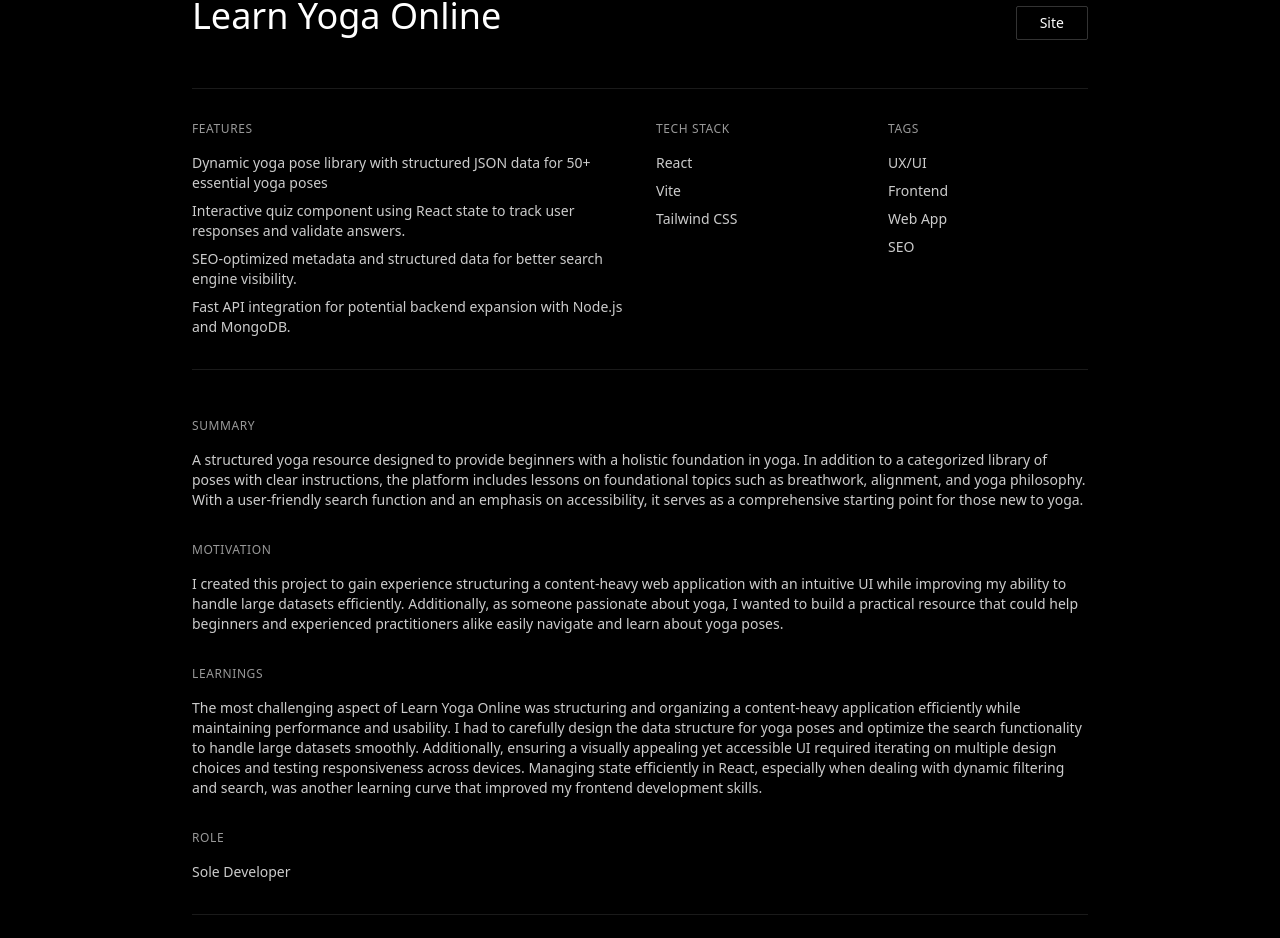
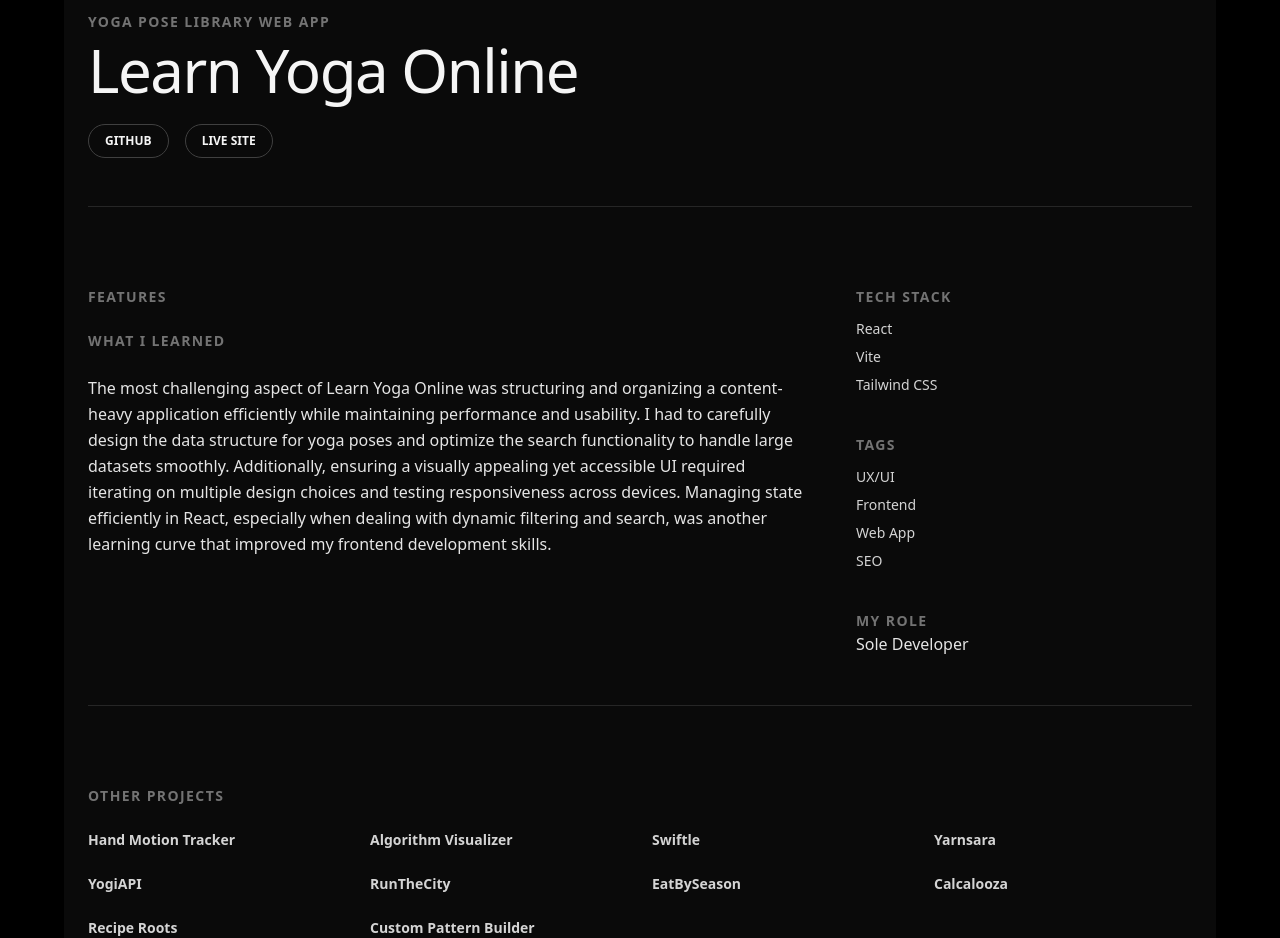
Before and after one commit to samanthacabrera/portfolio, a React (Vite) app: page /projects/1 in a window 1280 px wide. Shown: the part 214-1152 px from the top of the page. Built offline with nearby package versions, Linux system fonts and the light colour scheme.

Commit message:
udpate projectPage layout, condense project data

```diff
--- a/src/data/projectsData.jsx
+++ b/src/data/projectsData.jsx
@@ -12,13 +12,8 @@ const projects = [
         projectType: "Yoga Pose Library Web App",
         techStack: ["React", "Vite", "Tailwind CSS"],
         features: [
-            "Dynamic yoga pose library with structured JSON data for 50+ essential yoga poses",
-            "Interactive quiz component using React state to track user responses and validate answers.",
-            "SEO-optimized metadata and structured data for better search engine visibility.",
-            "Fast API integration for potential backend expansion with Node.js and MongoDB.",
         ],
         insights: "The most challenging aspect of Learn Yoga Online was structuring and organizing a content-heavy application efficiently while maintaining performance and usability. I had to carefully design the data structure for yoga poses and optimize the search functionality to handle large datasets smoothly. Additionally, ensuring a visually appealing yet accessible UI required iterating on multiple design choices and testing responsiveness across devices. Managing state efficiently in React, especially when dealing with dynamic filtering and search, was another learning curve that improved my frontend development skills.",
-        reason: "I created this project to gain experience structuring a content-heavy web application with an intuitive UI while improving my ability to handle large datasets efficiently. Additionally, as someone passionate about yoga, I wanted to build a practical resource that could help beginners and experienced practitioners alike easily navigate and learn about yoga poses."
     },
     {
         id: 2,
@@ -39,7 +34,6 @@ const projects = [
 
         ],
         insights: "Developing the Mediapipe hand tracking visualizer introduced me to the world of computer vision and real-time processing. I learned how to integrate third-party libraries into my web applications, optimize performance for real-time interaction, and work with 3D visualization tools.",
-        reason: "I created this project to explore the intersection of computer vision and web development. I wanted to learn how to work with real-time data to create an engaging and interactive experience, as well as improve my skills in handling 3D visualizations and integrating simple machine learning models into a frontend application."
     },
     {
         id: 3,
@@ -61,7 +55,6 @@ const projects = [
 
         ],
         insights: "Building this project gave me a deeper understanding of how sorting algorithms work and how to present them visually. It also allowed me to practice state management in React and improve my understanding of algorithmic performance, especially in terms of time and space complexity.",
-        reason: "I built this project to deepen my understanding of sorting algorithms by seeing how they work step by step. It started as a personal learning project to explore algorithm behavior more intuitively, but I also hope it can help others who are learning these concepts too."
     },
     {
         id: 4,
@@ -82,7 +75,6 @@ const projects = [
             "Timer feature to challenge players to categorize lyrics within a specific time limit."
         ],
         insights: "Swiftle challenged me to refine my front-end development skills, particularly in game logic and UI/UX design. I focused on creating dynamic state updates and smooth transitions to make the gameplay intuitive. The hint system required balancing helpful guidance with maintaining the game's challenge, which pushed me to improve my logic for interactive applications.",
-         reason: "I created Swiftle because I wanted to improve my front-end game logic and UI/UX design skills for interactive applications. As a Swiftie, I also wanted to create a fun and personalized experience centered around Taylor Swift's music. The project allowed me to refine my state management techniques while building something I genuinely enjoyed."
     },
     {
         id: 5,
@@ -102,7 +94,6 @@ const projects = [
             "Detailed product listings with high-quality images and comprehensive descriptions."
         ],
         insights: "Building Yarnsara provided valuable insights into the complexities of eCommerce platforms, particularly in handling secure payment processing and optimizing product catalogs. The biggest challenge was implementing Stripe for secure payment transactions while ensuring PCI compliance. I also learned how to set up efficient database queries to manage large product catalogs, integrate filtering, and implement a smooth checkout process.",
-        reason: "I created Yarnsara to gain hands-on experience with full-stack eCommerce development while focusing on sustainability. I wanted to challenge myself with payment integration and database optimization, while also working on a project that aligns with my passion for both yoga and environmentally-conscious production practices."
     },
     {
         id: 6,
@@ -122,7 +113,6 @@ const projects = [
             "User-friendly endpoints to browse and search for yoga poses."
         ],
         insights: "Building YogiAPI was a great introduction to creating backend services and understanding how to structure RESTful APIs. I learned how to handle CRUD operations, implement user authentication, and optimize SQL queries for better performance. Debugging CORS issues and ensuring secure data handling were crucial skills I developed during this project, which are essential when building scalable APIs.",
-        reason: "I created YogiAPI to expand my backend development skills and gain hands-on experience with building RESTful APIs. It was an opportunity to understand API documentation, improve security practices, and learn how to manage databases effectively for better performance and scalability."
     },
     {
         id: 7,
@@ -142,7 +132,6 @@ const projects = [
             "Pause and resume runs seamlessly, ensuring smooth tracking and navigation."
         ],
         insights: "Integrating Mapbox to provide real-time running routes was a valuable learning experience in working with geolocation APIs and handling live data updates efficiently. I faced challenges in rendering dynamic route paths while maintaining optimal performance, especially at varying zoom levels. Additionally, managing user inputs for custom routes and ensuring smooth map interactions pushed me to improve my state management and event handling skills.",
-        reason: "I created RunTheCity to explore the integration of interactive maps and geolocation-based services, while improving my skills in state management and dynamic UI design. This project allowed me to work with real-time data and focused on building a smooth user experience for people looking to explore new cities through personalized running routes, helping them discover local landmarks while staying active."
     },
     {
         id: 8,
@@ -162,7 +151,6 @@ const projects = [
             "Personalized produce recommendations tailored to regional availability and seasons."
         ],
         insights: "Developing EatBySeason gave me the opportunity to explore real-time data handling and API integrations with Supabase. One of the biggest challenges was ensuring accurate regional produce data through external APIs, as well as making the app location-aware. Additionally, refining my state management skills was essential for providing a seamless user experience with dynamic, real-time updates.",
-        reason: "I created EatBySeason to deepen my knowledge of location-based services and real-time data handling, while promoting sustainable eating habits. The project allowed me to experiment with Supabase and build a helpful resource for users looking to make more eco-conscious food choices."
     },
     {
         id: 9,
@@ -183,7 +171,6 @@ const projects = [
             "Built-in error handling and validation for accurate calculations, even with complex operations."
         ],
         insights: "Throughout the development of Calcalooza, I gained valuable experience in working with mathematical algorithms, ensuring accuracy in complex calculations, and handling edge cases. I also honed my ability to build reusable and maintainable components, which made it easier to scale the project and add new features as needed.",
-        reason: "I created Calcalooza as an opportunity to refine my skills in logic-based programming and mathematical computations. By building a set of reliable calculators, I aimed to challenge myself in tackling real-world problems, focusing on precision and handling the complexities of unit conversions and diverse mathematical operations."
     },
     {
         id: 10,
@@ -204,7 +191,6 @@ const projects = [
             "Responsive design ensuring a smooth experience on both mobile and desktop devices."
         ],
         insights: "Developing Recipe Roots helped me improve my skills in connecting front-end and back-end technologies, especially in handling dynamic content like recipes and user-generated data. I faced challenges with structuring the API to efficiently serve large amounts of recipe data while maintaining a smooth user experience. Additionally, integrating file uploads for recipe images taught me about cloud storage solutions and optimizing the backend for media handling.",
-        reason: "I built Recipe Roots as a way to enhance my full-stack development skills, with a focus on building a scalable platform that could handle both structured data and user interactions. It was also an opportunity to work with both front-end and back-end technologies in a real-world project, and to practice managing database relationships effectively."
     },
     {
         id: 11,
@@ -222,9 +208,7 @@ const projects = [
             "Interactive grid editor for creating custom filet crochet designs.",
             "Real-time preview of the crochet pattern as users build their designs."
         ],
-        insights: "This project challenged me in designing an interface that feels intuitive for creative users. I also gained valuable experience in providing export functionality and ensuring the output was accurate for practical crochet use.",
-        reason: "I created this project to combine my interest in crochet with my development skills, aiming to build a practical tool for the crafting community and myself."
-    }
+        insights: "This project challenged me in designing an interface that feels intuitive for creative users. I also gained valuable experience in providing export functionality and ensuring the output was accurate for practical crochet use.",    }
 ]
 
 export default projects;
--- a/src/pages/ProjectPage.jsx
+++ b/src/pages/ProjectPage.jsx
@@ -1,6 +1,6 @@
 import React, { useEffect } from "react";
 import { useParams, Link } from "react-router-dom";
-import projects from '../data/projectsData';
+import projects from "../data/projectsData";
 
 const ProjectPage = () => {
   const { id } = useParams();
@@ -12,105 +12,130 @@ const ProjectPage = () => {
 
   if (!project.id) {
     return (
-            <div className="flex items-center justify-center min-h-screen">
-                <p className="text-lg font-semibold">Project not found</p>
+      <div className="flex items-center justify-center min-h-screen bg-neutral-950 text-neutral-100">
+        <p className="text-lg font-bold uppercase tracking-widest">
+          Project not found
+        </p>
       </div>
     );
   }
 
   return (
-        <div className="flex flex-col items-center space-y-12 py-24 max-w-4xl mx-4 lg:mx-auto min-h-[90vh]">
+    <div className="min-h-screen bg-neutral-950 text-neutral-100 px-6 py-20 max-w-6xl mx-auto space-y-20">
       <Link
         to="/"
-                className="px-3 py-1.5 text-sm self-start border border-white/20 rounded-sm text-white/90 hover:bg-white/5 transition-all duration-300"
+        className="inline-block px-4 py-2 text-xs font-bold uppercase tracking-wider border border-neutral-700 rounded-full text-neutral-200 hover:bg-neutral-800 transition-all duration-200 mb-8"
       >
-                Take me home!
+        ← Back
       </Link>
 
-            {/* Header */}
-            <div className="flex justify-between w-full">
+      <div className="space-y-6 border-b border-neutral-800 pb-12">
         <div>
-                    <h2 className="uppercase font-semibold opacity-70 mb-2">{project.projectType}</h2>
-                    <h1 className="text-4xl">{project.title}</h1>
+          <h2 className="uppercase text-sm font-bold tracking-widest text-neutral-500 mb-2">
+            {project.projectType}
+          </h2>
+          <h1 className="text-5xl md:text-6xl tracking-tight">
+            {project.title}
+          </h1>
         </div>
-                <div className="flex flex-col text-center space-y-2">
+
+        <div className="flex space-x-4">
           <a
             href={project.github}
-                        className="px-3 py-1.5 text-sm border border-white/20 rounded-sm hover:bg-white/5 transition-all duration-300"
+            className="px-4 py-2 text-xs font-semibold uppercase border border-neutral-700 rounded-full hover:bg-neutral-800 transition duration-200"
           >
             GitHub
           </a>
-                    {project.deployed &&
+          {project.deployed && (
             <a
               href={project.link}
-                            className="px-3 py-1.5 text-sm border border-white/20 rounded-sm hover:bg-white/5 transition-all duration-300"
+              className="px-4 py-2 text-xs font-semibold uppercase border border-neutral-700 rounded-full hover:bg-neutral-800 transition duration-200"
             >
-                            Site
+              Live Site
             </a>
-                    }
+          )}
         </div>
       </div>
 
-            {/* Overview */}
-            <div className="grid grid-cols-1 md:grid-cols-4 gap-8 w-full border-t border-b border-white/10 py-8">
-                <div className="flex flex-col md:col-span-2 ">
-                    <span className="text-xs uppercase tracking-wider text-white/60 mb-4">Features</span>
+      {/* Main Content */}
+      <div className="grid grid-cols-1 md:grid-cols-3 gap-12 border-b border-neutral-800 pb-12">
+        {/* Description */}
+        <div className="md:col-span-2 space-y-6">
+           <h3 className="text-sm uppercase font-bold tracking-widest text-neutral-500 mb-3">
+              Features
+            </h3>
             <ul className="space-y-2">
               {project.features.map((feature, index) => (
-                            <li key={index} className="text-sm text-white/80">{feature}</li>
+                <li
+                  key={index}
+                  className="text-sm text-neutral-300 font-medium"
+                >
+                  {feature}
+                </li>
+              ))}
+            </ul>
+
+          <h3 className="text-sm uppercase font-bold tracking-widest text-neutral-500">
+            What I Learned
+          </h3>
+          <p className="text-base text-neutral-200 leading-relaxed">
+            {project.insights}
+          </p>
+        </div>
+
+        {/* Sidebar */}
+        <div className="space-y-10">
+          <div>
+            <h3 className="text-sm uppercase font-bold tracking-widest text-neutral-500 mb-3">
+              Tech Stack
+            </h3>
+            <ul className="space-y-2">
+              {project.techStack.map((tech, index) => (
+                <li key={index} className="text-sm text-neutral-300 font-medium">
+                  {tech}
+                </li>
               ))}
             </ul>
           </div>
-                <div className="flex flex-col">
-                    <span className="text-xs uppercase tracking-wider text-white/60 mb-4">Tech Stack</span>
+
+          <div>
+            <h3 className="text-sm uppercase font-bold tracking-widest text-neutral-500 mb-3">
+              Tags
+            </h3>
             <ul className="space-y-2">
-                        {project.techStack.map((tech, index) => (
-                            <li key={index} className="text-sm text-white/80">{tech}</li>
+              {project.tags.map((tag, index) => (
+                <li key={index} className="text-sm text-neutral-300 font-medium">
+                  {tag}
+                </li>
               ))}
             </ul>
           </div>
-                <div className="flex flex-col">
-                    <span className="text-xs uppercase tracking-wider text-white/60 mb-4">Tags</span>
-                    <ul className="space-y-2">
-                        {project.tags.map((tag, index) => (
-                            <li key={index} className="text-sm text-white/80">{tag}</li>
-                        ))}
-                    </ul>
-                </div>
-            </div>
 
-            {/* Project Takeaways */}
-            <div className="flex flex-col w-full border-b border-white/10 pb-8">
-                <div className="grid grid-cols-1 gap-8 w-full">
-                    <div className="flex flex-col">
-                        <span className="text-xs uppercase tracking-wider text-white/60 mb-4">Summary</span>
-                        <p className="text-sm text-white/80">{project.description}</p>
-                    </div>
-                    <div className="flex flex-col">
-                        <span className="text-xs uppercase tracking-wider text-white/60 mb-4">Motivation</span>
-                        <p className="text-sm text-white/80">{project.reason}</p>
-                    </div>
-                    <div className="flex flex-col">
-                        <span className="text-xs uppercase tracking-wider text-white/60 mb-4">Learnings</span>
-                        <p className="text-sm text-white/80">{project.insights}</p>
-                    </div>
-
-                     <div className="flex flex-col">
-                        <span className="text-xs uppercase tracking-wider text-white/60 mb-4">Role</span>
-                        <p className="text-sm text-white/80">{project.contribution}</p>
+            <div>
+                <h3 className="text-sm uppercase font-bold tracking-widest text-neutral-500">
+                    My Role
+                </h3>
+                <p className="text-base text-neutral-200 leading-relaxed">
+                    {project.contribution}
+                </p>
             </div>
         </div>
       </div>
 
       {/* Other Work */}
-            <div className="w-full">
-                <h3 className="text-xs uppercase tracking-wider text-white/60 mb-4">See my other projects</h3>
-                <ul className="grid grid-cols-4 gap-4">
+      <div>
+        <h3 className="text-sm uppercase font-bold tracking-widest text-neutral-500 mb-6">
+          Other Projects
+        </h3>
+        <ul className="grid grid-cols-2 md:grid-cols-4 gap-6">
           {projects
             .filter((proj) => proj.id !== project.id)
             .map((proj) => (
-                            <li key={proj.id} >
-                                <Link to={`/projects/${proj.id}`} className="opacity-80 hover:opacity-100 transition duration-300">
+              <li key={proj.id}>
+                <Link
+                  to={`/projects/${proj.id}`}
+                  className="block text-sm font-semibold text-neutral-300 hover:text-neutral-50 transition duration-200"
+                >
                   {proj.title}
                 </Link>
               </li>
```
Lines whose indentation alone changed are shown as unchanged.
